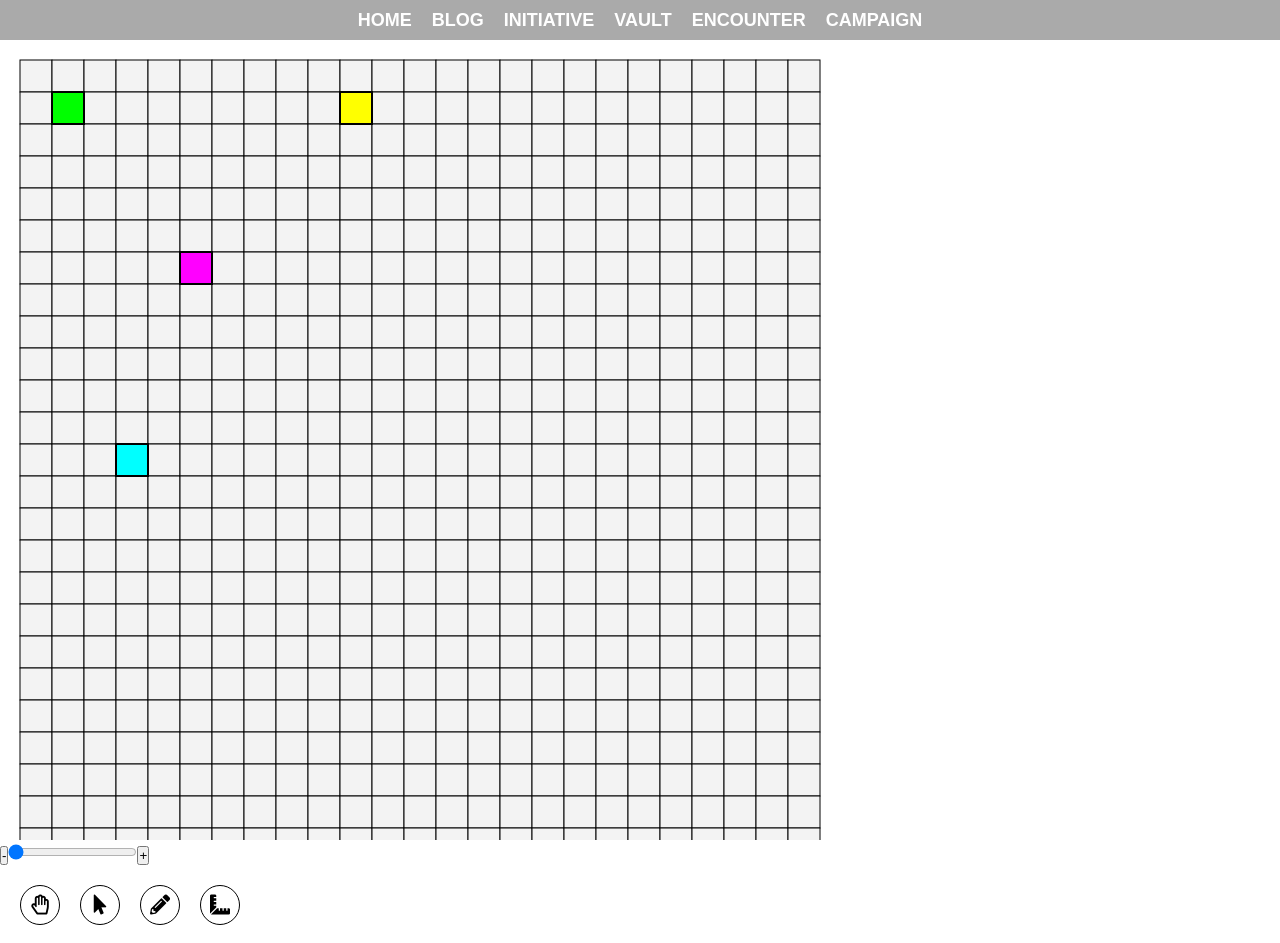
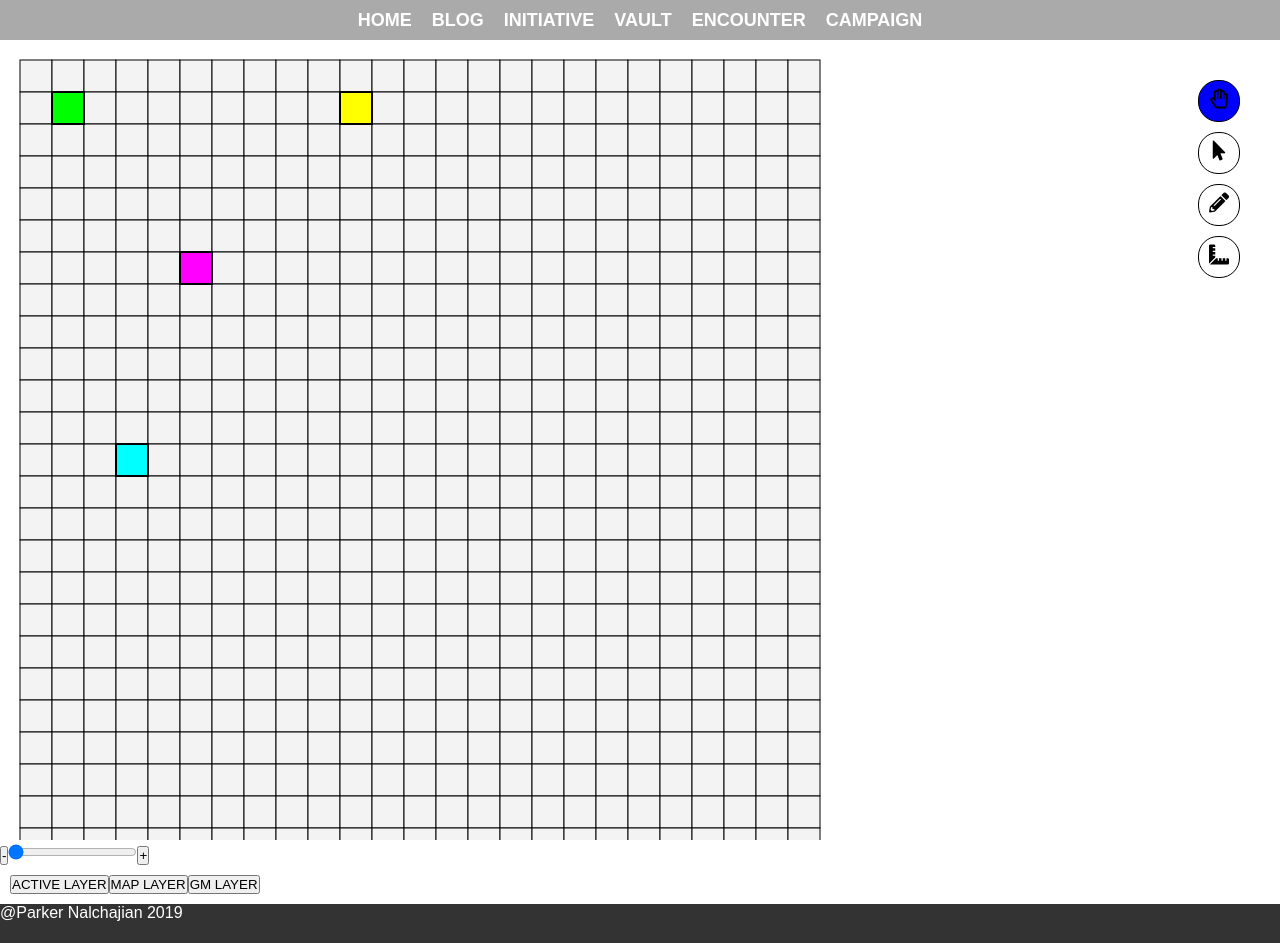
Before and after one commit to parkernalch/savage-suite, an Angular app: page /initiative in a window 1280 px wide. Shown: the top 943 px of the page. Built offline with nearby package versions, Linux system fonts and the light colour scheme.

Commit message:
added some more handlers and tool switching and bounding box handles

```diff
--- a/src/app/components/initiative/initiative.component.html
+++ b/src/app/components/initiative/initiative.component.html
@@ -13,11 +13,11 @@
 <input #zoomSlider type="range" min="8" max="40" value="8" class="slider" (mousemove)="zoomUpdate($event)">
 <button (click)="zoomIn()">+</button>
 
-<div style="margin: 10px">
-    <button class="uiButton" (click)="changeTool('hand')"><i class="far fa-hand-paper"></i></button>
-    <button class="uiButton" (click)="changeTool('select')"><i class="fas fa-mouse-pointer"></i></button>
-    <button class="uiButton" (click)="changeTool('draw')"><i class="fas fa-pencil-alt"></i></button>
-    <button class="uiButton" (click)="changeTool('measure')"><i class="fas fa-ruler-combined"></i></button>
+<div class="uibutton-container" style="margin: 10px">
+    <div #toolHand class="uiButton active" (click)="changeTool('hand')"><i class="far fa-hand-paper"></i></div>
+    <div #toolSelect class="uiButton" (click)="changeTool('select')"><i class="fas fa-mouse-pointer"></i></div>
+    <div #toolDraw class="uiButton" (click)="changeTool('draw')"><i class="fas fa-pencil-alt"></i></div>
+    <div #toolMeasure class="uiButton" (click)="changeTool('measure')"><i class="fas fa-ruler-combined"></i></div>
 </div>
 
 <div style="margin:10px">
--- a/src/app/components/initiative/initiative.component.sass
+++ b/src/app/components/initiative/initiative.component.sass
@@ -1,11 +1,21 @@
 #canvas
     margin: 20px
-.uiButton
-    width: 40px
-    height: 40px
-    background: none
-    border: 1px solid black
-    border-radius: 20px
-    margin: 10px
-    i
-        font-size: 20px
+.uibutton-container
+    position: absolute
+    top: 60px
+    right: 20px
+    .uiButton
+        display: block
+        cursor: pointer
+        width: 40px
+        height: 40px
+        background: white
+        border: 1px solid black
+        border-radius: 20px
+        margin: 10px
+        text-align: center
+        line-height: 40px
+        i
+            font-size: 20px
+    .uiButton.active
+        background: blue
--- a/src/app/components/initiative/initiative.component.ts
+++ b/src/app/components/initiative/initiative.component.ts
@@ -30,7 +30,24 @@
     grab_y: number
   }
 
+  drawData: {
+    isDrawing: boolean,
+    points: {x: number, y:number }[],
+    stroke: {color: string, width: number, visible: boolean},
+    fill: {color: string, visible: boolean}
+  }
+
   tool: string;
+  @ViewChild('toolHand', {static: false })
+  toolHand: ElementRef<HTMLDivElement>;
+  @ViewChild('toolSelect', {static: false })
+  toolSelect: ElementRef<HTMLDivElement>;
+  @ViewChild('toolDraw', {static: false })
+  toolDraw: ElementRef<HTMLDivElement>;
+  @ViewChild('toolMeasure', {static: false})
+  toolMeasure: ElementRef<HTMLDivElement>;
+
+  uibuttons: ElementRef<HTMLDivElement>[];
 
   private ctx: CanvasRenderingContext2D;
 
@@ -98,6 +115,15 @@
     this.canvas.nativeElement.style.cursor = "all-scroll";
   }
 
+  ngAfterViewInit(){
+    this.uibuttons = [
+      this.toolDraw,
+      this.toolHand,
+      this.toolSelect,
+      this.toolMeasure
+    ];
+  }
+
   update(): void {
     // console.log("Update GO");
     this.clearCanvas();
@@ -144,7 +170,7 @@
         return false
       }
     });
-    console.log(tkMatches);
+    // console.log(tkMatches);
     if(tkMatches.length > 0){
       this.activeToken.token = tkMatches[0];
     } else {
@@ -156,26 +182,26 @@
   }
 
   pickUpToken(event: MouseEvent): void {
-    console.log("picking up GO");
+    // console.log("picking up GO");
     let Tk = this.getTarget(event);
-    console.log(Tk);
+    // console.log(Tk);
     if(Tk){
       this.grabData.grab_x = Tk.x_coord;
       this.grabData.grab_y = Tk.y_coord;
 
-      console.log(`Grabbing token: ${Tk}`);
+      // console.log(`Grabbing token: ${Tk}`);
       this.activeToken.isDragging = true;
     }
   }
 
   dragToken(event: MouseEvent): void {
-    if(this.activeToken.isDragging){
-      let dx = event.movementX;
-      let dy = event.movementY;
-      this.activeToken.token.x_coord += dx / this.gridScale / this.zoom;
-      this.activeToken.token.y_coord += dy / this.gridScale / this.zoom;
-      // console.log(`Grabbed Token Pos: (${this.activeToken.token.x_coord}, ${this.activeToken.token.y_coord})`);
-    }
+    // console.log(event.x, event.y);
+    let dx = event.movementX;
+    let dy = event.movementY;
+    // console.log(`dx=${dx}, dy=${dy}`);
+    this.activeToken.token.x_coord += dx / this.gridScale / this.zoom;
+    this.activeToken.token.y_coord += dy / this.gridScale / this.zoom;
+    // console.log(`Grabbed Token Pos: (${this.activeToken.token.x_coord}, ${this.activeToken.token.y_coord})`);
   }
 
   dropToken(event: MouseEvent): void {
@@ -193,29 +219,78 @@
     }
   }
 
+  // Doodle Functions
+  startShape(event: MouseEvent): void {
+    this.drawData.isDrawing = true;
+    this.drawData.points = [{x: event.x, y: event.y}];
+  }
+
+  addVertex(event: MouseEvent): void {
+
+  }
+
+  closeShape(event: MouseEvent):void {
+
+  }
+
+  setShapeStroke(): void {
+
+  }
+
+  setShapeFill(): void {
+
+  }
+
   // Tool Swapper
   changeTool(tool:string){
-    console.log(tool);
+    // console.log(tool);
     this.tool = tool;
     switch(tool){
       case "hand":
         this.canvas.nativeElement.style.cursor = "all-scroll";
+        this.uibuttons.forEach(button => {
+          if(button === this.toolHand){
+            button.nativeElement.classList.add("active");
+          } else {
+            button.nativeElement.classList.remove("active");
+          }
+        });
         break;
       case "select":
-        this.canvas.nativeElement.style.cursor = "pointer";
+        this.canvas.nativeElement.style.cursor = "cursor";
+        this.uibuttons.forEach(button => {
+          if(button === this.toolSelect){
+            button.nativeElement.classList.add("active");
+          } else {
+            button.nativeElement.classList.remove("active");
+          }
+        });
         break;
       case "draw":
         this.canvas.nativeElement.style.cursor =  "crosshair";
+        this.uibuttons.forEach(button => {
+          if(button === this.toolDraw){
+            button.nativeElement.classList.add("active");
+          } else {
+            button.nativeElement.classList.remove("active");
+          }
+        });
         break;
       case "measure":
         this.canvas.nativeElement.style.cursor = "cell";
+        this.uibuttons.forEach(button => {
+          if(button === this.toolMeasure){
+            button.nativeElement.classList.add("active");
+          } else {
+            button.nativeElement.classList.remove("active");
+          }
+        });
         break;
     }
   }
 
   // Mouse Click Handler
   mouseClickHandler(event: MouseEvent): void {
-
   }
 
   // Mousedown Handler
@@ -340,6 +415,9 @@
     _bs.tokens.action.forEach(token => {
       this.drawToken(token);
     });
+    if(this.activeToken.token){
+      this.drawToken(this.activeToken.token);
+    }
   }
 
   drawToken(token: _Token): void {
@@ -356,7 +434,7 @@
       ty > -th )
     {
       if(token.icon){
-        console.log(token.icon);
+        // console.log(token.icon);
         this.ctx.font = `${this.gridScale}px FontAwesome`;
         this.ctx.fillText(token.icon, tx, ty);
       } else {
@@ -387,5 +465,47 @@
     {
     this.ctx.strokeRect(bbx, bby, bbw, bbh);
     }
+    this.drawBBHandles(token, {x: bbx, y: bby, width: bbw, height: bbh});
+  }
+
+  drawBBHandles(token: _Token, box:{x:number, y:number, width:number, height: number }): void {
+    let topleft: {x:number, y:number} = {
+      x: box.x,
+      y: box.y
+    };
+    let topright: {x:number, y:number} = {
+      x: box.x + box.width,
+      y: box.y
+    };
+    let bottomleft: {x: number, y:number} = {
+      x: box.x,
+      y: box.y + box.height
+    };
+    let bottomright: {x:number, y:number } = {
+      x: box.x + box.width,
+      y: box.y + box.height
+    };
+    let corners: {x:number, y:number}[] = [topleft, topright, bottomleft, bottomright];
+
+    this.ctx.fillStyle = "#ff0000";
+
+    corners.forEach(corner => {
+      this.ctx.fillRect(corner.x - 5, corner.y - 5, 10, 10);
+    });
+
+    let topmiddle: {x: number, y:number } = {
+      x: topleft.x + 0.5 * box.width - 5,
+      y: topleft.y
+    };
+
+    this.ctx.beginPath();
+    this.ctx.moveTo(topmiddle.x + 5, topmiddle.y);
+    this.ctx.lineTo(topmiddle.x + 5, topmiddle.y - 25);
+    this.ctx.stroke();
+    this.ctx.beginPath();
+    this.ctx.arc(topmiddle.x + 5, topmiddle.y - 25, 5, 0, Math.PI * 2);
+    this.ctx.stroke();
+    this.ctx.fill();
+    // this.ctx.fillRect(topmiddle.x, topmiddle.y - 25, 10, 10);
   }
 }
```
